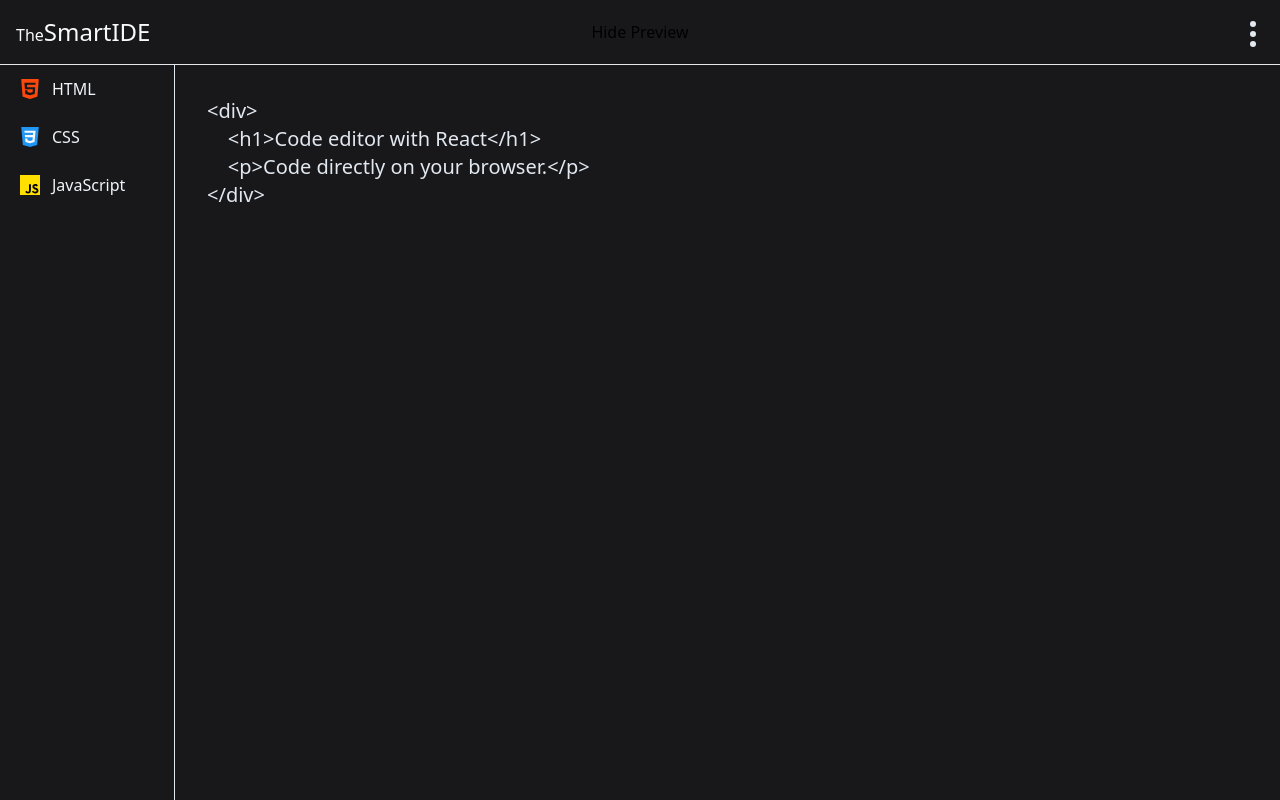
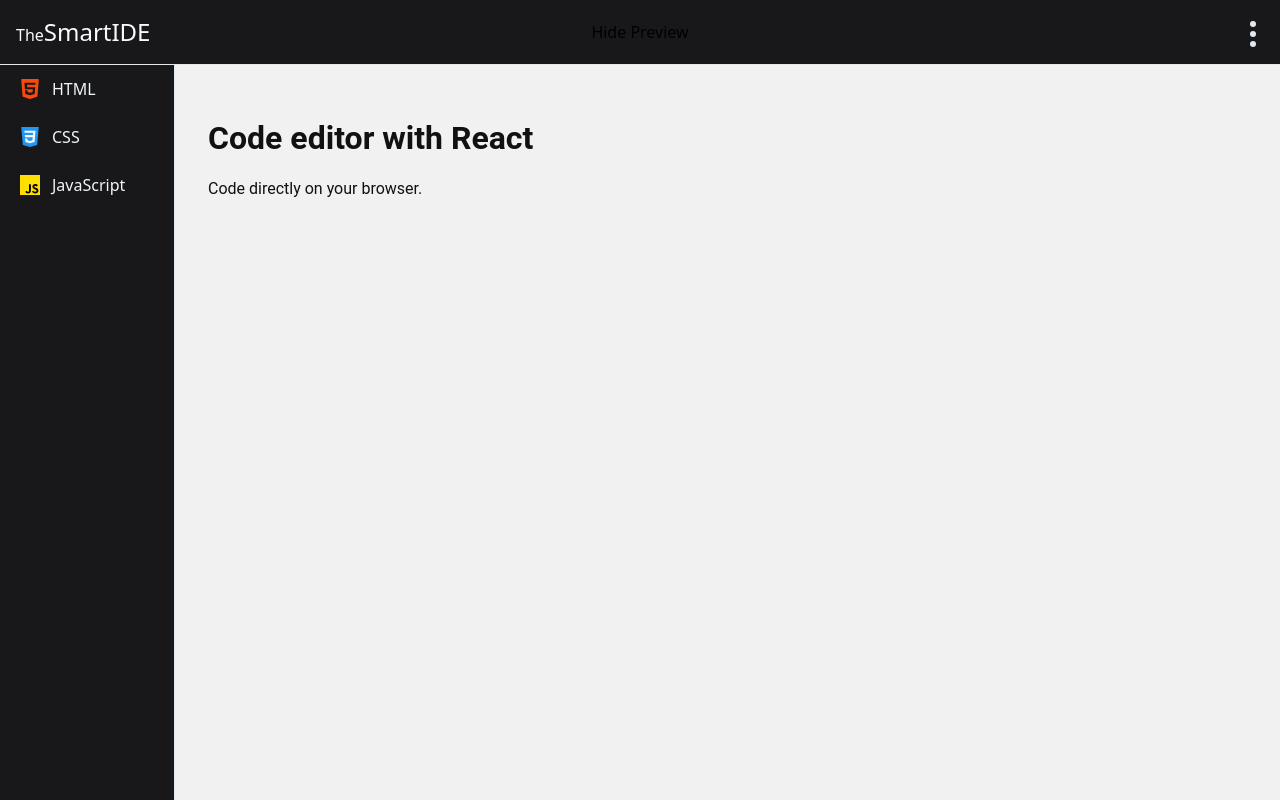
Before and after one commit to bricard-dev/vite-code-editor-test, a React (Vite) app: page / in a window 1280 px wide. Built offline with nearby package versions, Linux system fonts and the light colour scheme.

Commit message:
Add Preview component

```diff
--- /dev/null
+++ b/src/components/Preview.jsx
@@ -0,0 +1,32 @@
+import { useSelector } from 'react-redux';
+
+export default function Preview() {
+  const tabs = useSelector((state) => state.tabs);
+
+  function getCode(lang) {
+    return tabs.find((obj) => obj.lang === lang).code;
+  }
+
+  const srcDoc = `
+  <!DOCTYPE html>
+  <html lang="en">
+    <head>
+      <style>${getCode('css')}</style>
+    </head>
+    <body>
+      ${getCode('html')}
+      <script>${getCode('javascript')}</script>
+    </body>
+  </html>
+  `;
+
+  return (
+    <div className="absolute top-0 left-0 w-full h-full bg-zinc-900">
+      <iframe
+        className="block w-full h-full"
+        srcDoc={srcDoc}
+        sandbox="allow-scripts"
+      ></iframe>
+    </div>
+  );
+}
--- a/src/components/Tabs.jsx
+++ b/src/components/Tabs.jsx
@@ -2,6 +2,7 @@
 import { useSelector } from 'react-redux';
 import ButtonTab from './ButtonTab';
 import CodeTab from './CodeTab';
+import Preview from './Preview';
 
 export default function Tabs() {
   const tabs = useSelector((state) => state.tabs);
@@ -25,6 +26,7 @@
           id={tabIndex}
           code={tabs.find((obj) => obj.id === tabIndex).code}
         />
+        <Preview />
       </div>
     </div>
   );
```
